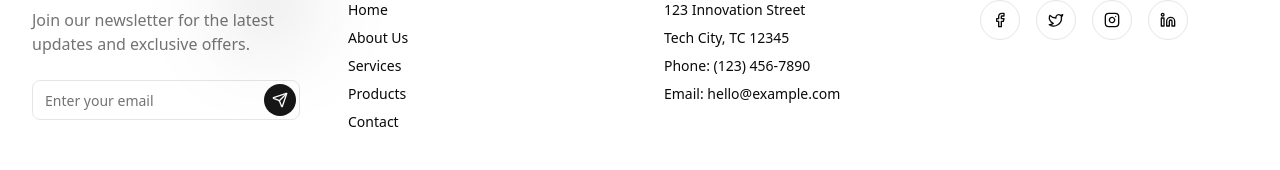
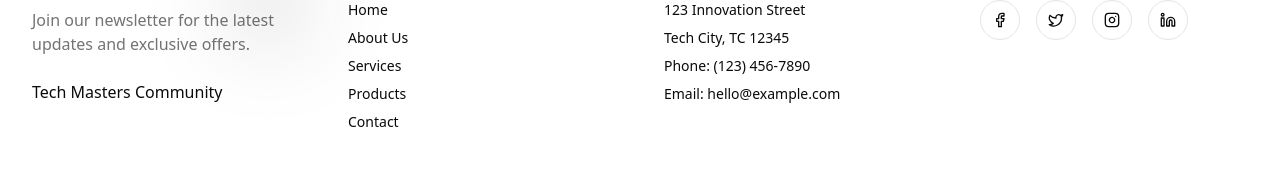
Before and after one commit to advay77/techmasters, a Next.js app: page /events in a window 1280 px wide. Shown: the part 986-1156 px from the top of the page. Built offline with nearby package versions, Linux system fonts and the light colour scheme.

Commit message:
fix: removed unwanted files

```diff
--- a/components/common/footer.tsx
+++ b/components/common/footer.tsx
@@ -2,7 +2,6 @@
 
 import * as React from "react"
 import { Button } from "@/components/ui/button"
-import { Input } from "@/components/ui/input"
 
 import {
   Tooltip,
@@ -10,7 +9,7 @@ import {
   TooltipProvider,
   TooltipTrigger,
 } from "@/components/ui/tooltip"
-import { Facebook, Instagram, Linkedin, Send, Twitter } from "lucide-react"
+import { Facebook, Instagram, Linkedin, Twitter } from "lucide-react"
 
 function Footer() {
   // const [isDarkMode, setIsDarkMode] = React.useState(false)
@@ -32,21 +31,7 @@ function Footer() {
             <p className="mb-6 text-muted-foreground">
               Join our newsletter for the latest updates and exclusive offers.
             </p>
-            <form className="relative">
-              <Input
-                type="email"
-                placeholder="Enter your email"
-                className="pr-12 backdrop-blur-sm"
-              />
-              <Button
-                type="submit"
-                size="icon"
-                className="absolute right-1 top-1 h-8 w-8 rounded-full bg-primary text-primary-foreground transition-transform hover:scale-105"
-              >
-                <Send className="h-4 w-4" />
-                <span className="sr-only">Subscribe</span>
-              </Button>
-            </form>
+            <p>Tech Masters Community</p>
             <div className="absolute -right-4 top-0 h-24 w-24 rounded-full bg-primary/10 blur-2xl" />
           </div>
           <div>
--- a/components/home/hero.tsx
+++ b/components/home/hero.tsx
@@ -40,7 +40,7 @@ const HeroSection: React.FC = () => {
         <div className="flex flex-col md:flex-row justify-between items-start my-16 gap-10">
           {/* Quote Section */}
           <div className="relative pl-8 md:pl-12">
-            <span className="absolute left-0 top-0 text-6xl font-serif text-blue-500 leading-none">"</span>
+            <span className="absolute left-0 top-0 text-6xl font-serif text-blue-500 leading-none">&quot;</span>
             <p className="font-inter text-lg text-gray-700 max-w-lg">
               Our community consists of passionate developers and motivated young students.
               Now, we are one of the most active GDGs in the MENA region.
@@ -51,8 +51,8 @@ const HeroSection: React.FC = () => {
           <div className="flex items-start gap-4">
             <span className="font-poppins text-7xl md:text-8xl font-black text-gray-900 leading-none">01</span>
             <div className="mt-6">
-              <p className="font-inter text-lg text-gray-700">GDG For Once</p>
-              <p className="font-inter text-lg text-gray-700">GDG For Everrr !</p>
+              <p className="font-inter text-lg text-gray-700">TechMasters For Once</p>
+              <p className="font-inter text-lg text-gray-700">TechMasters For Everrr !</p>
             </div>
           </div>
         </div>
--- a/components/ui/checkbox.tsx
+++ /dev/null
@@ -1,30 +0,0 @@
-"use client"
-
-import * as React from "react"
-import * as CheckboxPrimitive from "@radix-ui/react-checkbox"
-import { Check } from "lucide-react"
-
-import { cn } from "@/lib/utils"
-
-const Checkbox = React.forwardRef<
-  React.ElementRef<typeof CheckboxPrimitive.Root>,
-  React.ComponentPropsWithoutRef<typeof CheckboxPrimitive.Root>
->(({ className, ...props }, ref) => (
-  <CheckboxPrimitive.Root
-    ref={ref}
-    className={cn(
-      "peer h-4 w-4 shrink-0 rounded-sm border border-primary ring-offset-background focus-visible:outline-none focus-visible:ring-2 focus-visible:ring-ring focus-visible:ring-offset-2 disabled:cursor-not-allowed disabled:opacity-50 data-[state=checked]:bg-primary data-[state=checked]:text-primary-foreground",
-      className,
-    )}
-    {...props}
-  >
-    <CheckboxPrimitive.Indicator
-      className={cn("flex items-center justify-center text-current")}
-    >
-      <Check className="h-4 w-4" />
-    </CheckboxPrimitive.Indicator>
-  </CheckboxPrimitive.Root>
-))
-Checkbox.displayName = CheckboxPrimitive.Root.displayName
-
-export { Checkbox }
--- a/components/ui/input.tsx
+++ /dev/null
@@ -1,25 +0,0 @@
-import * as React from "react"
-
-import { cn } from "@/lib/utils"
-
-export interface InputProps
-  extends React.InputHTMLAttributes<HTMLInputElement> {}
-
-const Input = React.forwardRef<HTMLInputElement, InputProps>(
-  ({ className, type, ...props }, ref) => {
-    return (
-      <input
-        type={type}
-        className={cn(
-          "flex h-10 w-full rounded-md border border-input bg-background px-3 py-2 text-sm ring-offset-background file:border-0 file:bg-transparent file:text-sm file:font-medium file:text-foreground placeholder:text-muted-foreground focus-visible:outline-none focus-visible:ring-2 focus-visible:ring-ring focus-visible:ring-offset-2 disabled:cursor-not-allowed disabled:opacity-50",
-          className
-        )}
-        ref={ref}
-        {...props}
-      />
-    )
-  }
-)
-Input.displayName = "Input"
-
-export { Input }
--- a/components/ui/textarea.tsx
+++ /dev/null
@@ -1,24 +0,0 @@
-import * as React from "react"
-
-import { cn } from "@/lib/utils"
-
-export interface TextareaProps
-  extends React.TextareaHTMLAttributes<HTMLTextAreaElement> {}
-
-const Textarea = React.forwardRef<HTMLTextAreaElement, TextareaProps>(
-  ({ className, ...props }, ref) => {
-    return (
-      <textarea
-        className={cn(
-          "flex min-h-[80px] w-full rounded-md border border-input bg-background px-3 py-2 text-sm ring-offset-background placeholder:text-muted-foreground focus-visible:outline-none focus-visible:ring-2 focus-visible:ring-ring focus-visible:ring-offset-2 disabled:cursor-not-allowed disabled:opacity-50",
-          className
-        )}
-        ref={ref}
-        {...props}
-      />
-    )
-  }
-)
-Textarea.displayName = "Textarea"
-
-export { Textarea }
```
